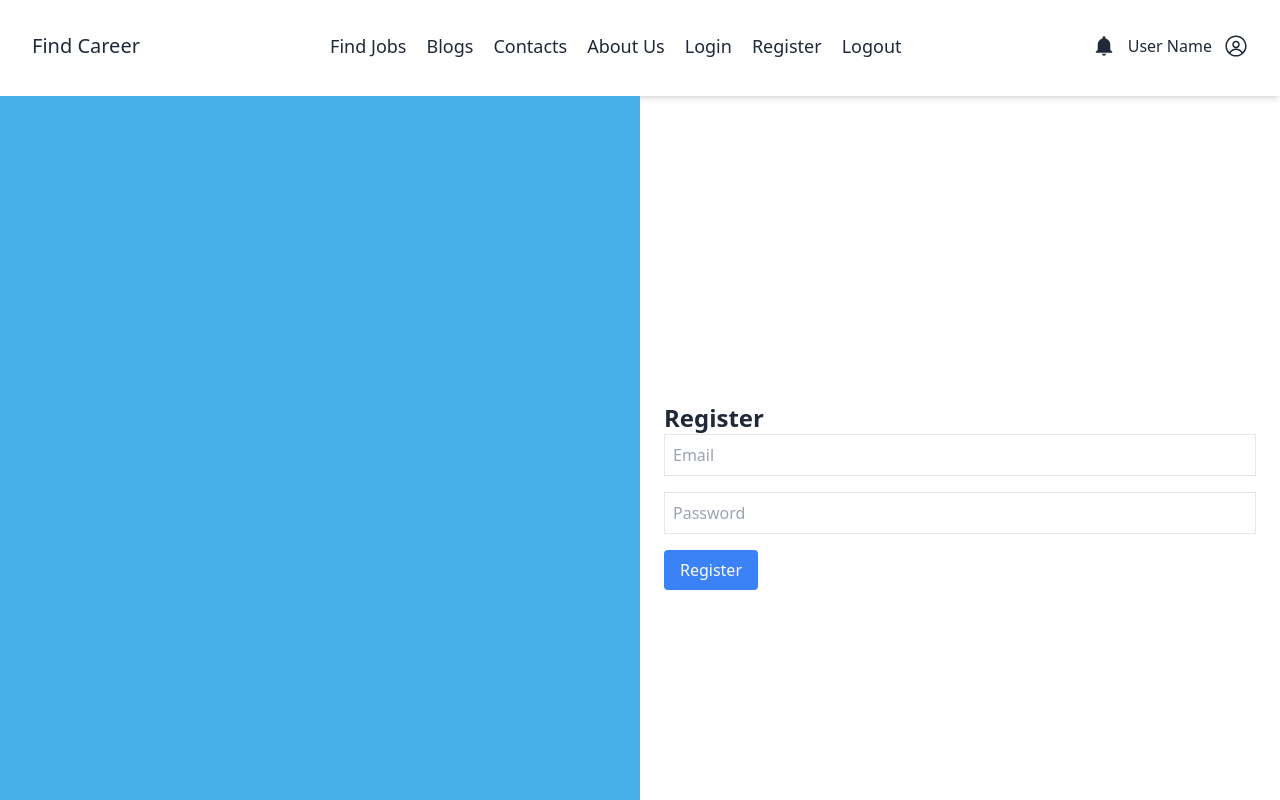
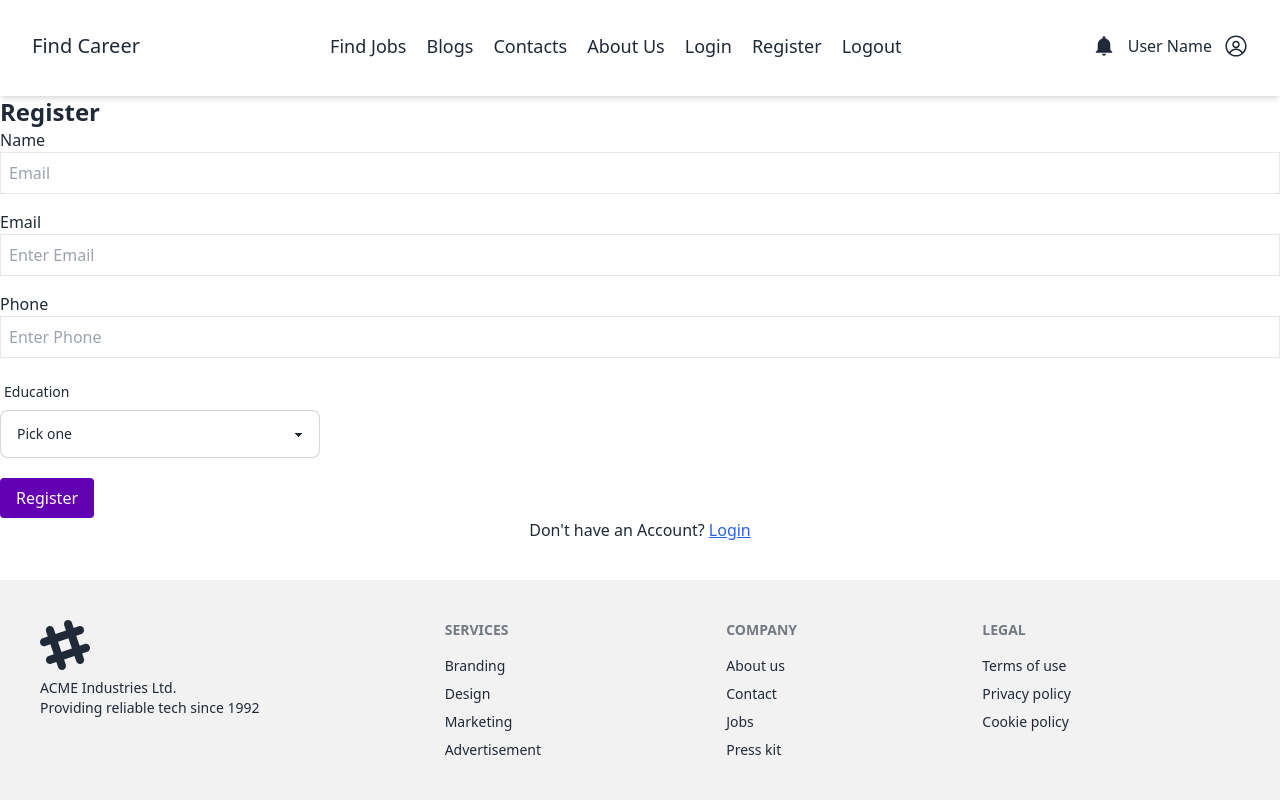
Before and after one commit to hasanalam365/find-career-client, a React (Vite) app: page /register in a window 1280 px wide. Shown: the top 800 px of the page. Built offline with nearby package versions, Linux system fonts and the light colour scheme; no server answers.

Commit message:
register page redesign

```diff
--- a/src/pages/Register/Register.tsx
+++ b/src/pages/Register/Register.tsx
@@ -1,4 +1,5 @@
 import React from "react";
+import { Link } from "react-router-dom";
 
 const Register = () => {
   const handleRegister = (e: React.FormEvent<HTMLFormElement>) => {
@@ -10,31 +11,69 @@ const Register = () => {
   };
 
   return (
-    <div className="flex flex-col md:flex-row lg:flex-row h-screen">
-      <div className="flex-1 relative bg-[#46B0E6]"></div>
-
-      <div className="flex-1 flex items-center justify-center">
+    <div className="">
+      <div className="">
         <div>
           <h2 className="text-2xl font-bold">Register</h2>
           <form onSubmit={handleRegister}>
+            <div>
+              <label htmlFor="">Name</label>
               <input
                 type="email"
                 placeholder="Email"
                 className="border mb-4 p-2 w-full"
                 name="email"
               />
+            </div>
+
+            <div>
+              <label htmlFor="">Email</label>
               <input
-              name="password"
-              type="password"
-              placeholder="Password"
+                name="email"
+                type="email"
+                placeholder="Enter Email"
                 className="border mb-4 p-2 w-full"
               />
+            </div>
+            <div>
+              <label htmlFor="">Phone</label>
+              <input
+                name="number"
+                type="number"
+                placeholder="Enter Phone"
+                className="border mb-4 p-2 w-full"
+              />
+            </div>
+            <div>
+              <label className="form-control w-full max-w-xs">
+                <div className="label">
+                  <span className="label-text">Education</span>
+                </div>
+                <select className="select select-bordered">
+                  <option disabled selected>
+                    Pick one
+                  </option>
+                  <option>Under SSC</option>
+                  <option>SSC</option>
+                  <option>HSC</option>
+                  <option>Graduated/Degree</option>
+                  <option>Others</option>
+                </select>
+              </label>
+            </div>
             <button
               type="submit"
-              className="bg-blue-500 text-white py-2 px-4 rounded">
+              className="bg-[#6300B3] text-white py-2 px-4 rounded mt-5">
               Register
             </button>
           </form>
+        </div>
+
+        <div className="flex items-center gap-1 justify-center mb-5">
+          <p>Don't have an Account?</p>
+          <Link to={"/login"} className="underline text-blue-600">
+            Login
+          </Link>
         </div>
       </div>
     </div>
--- a/src/shared/Navbar.tsx
+++ b/src/shared/Navbar.tsx
@@ -49,8 +49,6 @@ const Navbar = () => {
       window.removeEventListener("scroll", changeBackground);
     };
   }, []);
-
-  console.log(user);
 
   return (
     <div>
```
Lines whose indentation alone changed are shown as unchanged.
